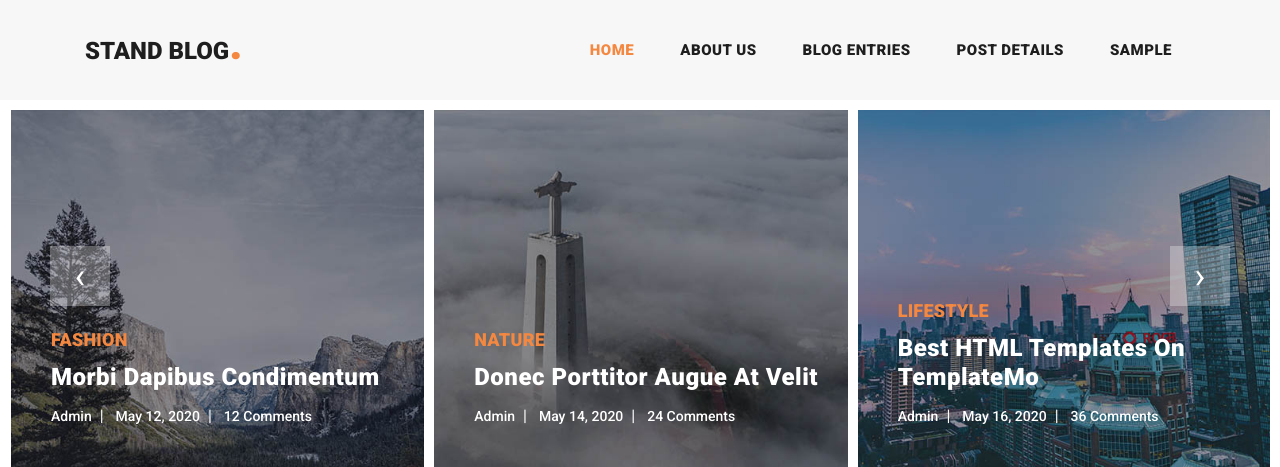
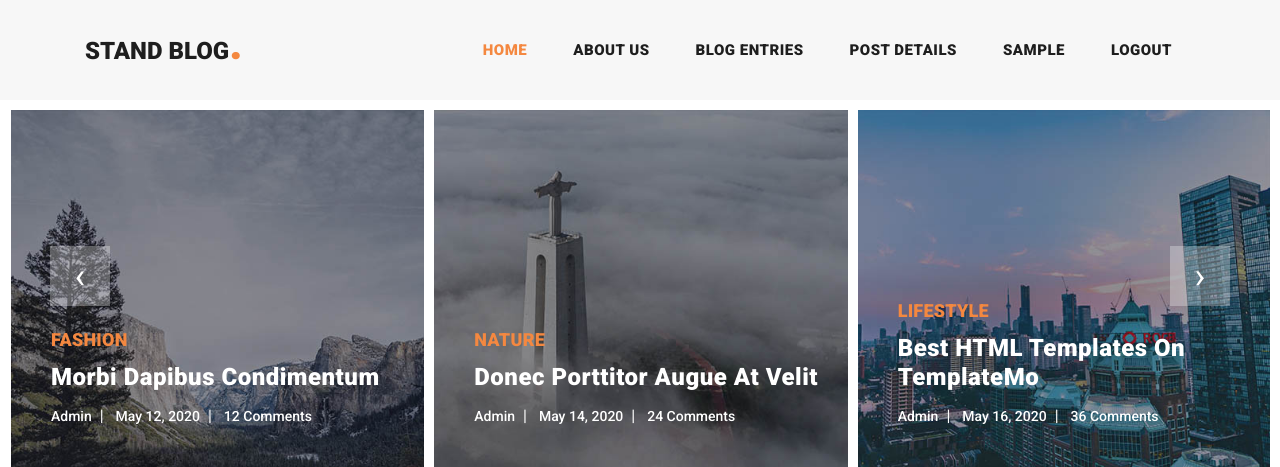
Before and after one commit to abolfazl382/standblog_django, a Django app: page / in a window 1280 px wide. Shown: the top 467 px of the page. Run offline with Django 5.2, Linux system fonts and the light colour scheme; the visitor is signed in with stand-in values (Sample User, id 1); some libraries are stand-ins or nearby versions.

Commit message:
add logout view

```diff
--- a/account/urls.py
+++ b/account/urls.py
@@ -3,4 +3,5 @@
 
 urlpatterns = [
     path('login', views.login_user, name='login'),
+    path('logout', views.logout_user, name='logout'),
 ]
--- a/account/views.py
+++ b/account/views.py
@@ -1,5 +1,5 @@
 from django.shortcuts import render, redirect
-from django.contrib.auth import authenticate, login
+from django.contrib.auth import authenticate, login, logout
 
 def login_user(request):
 
@@ -15,3 +15,7 @@
             return redirect('/')
     else:
         return render(request, 'account/login.html')
+
+def logout_user(request):
+    logout(request)
+    return redirect('/')
--- a/home/templates/home/index.html
+++ b/home/templates/home/index.html
@@ -66,13 +66,20 @@
               <li class="nav-item">
                 <a class="nav-link" href="post-details.html">Post Details</a>
               </li>
-              <li class="nav-item">
+
                 {% if request.user.is_authenticated %}
+                    <li class="nav-item">
                     <a class="nav-link" href="">{{ request.user.first_name }}</a>
+                    </li>
+                    <li class="nav-item">
+                    <a class="nav-link" href="/logout">logout</a>
+                    </li>
                 {% else %}
+                    <li class="nav-item">
                     <a class="nav-link" href="/login">login</a>
+                    </li>
                 {% endif %}
-              </li>
+
             </ul>
           </div>
         </div>
```
